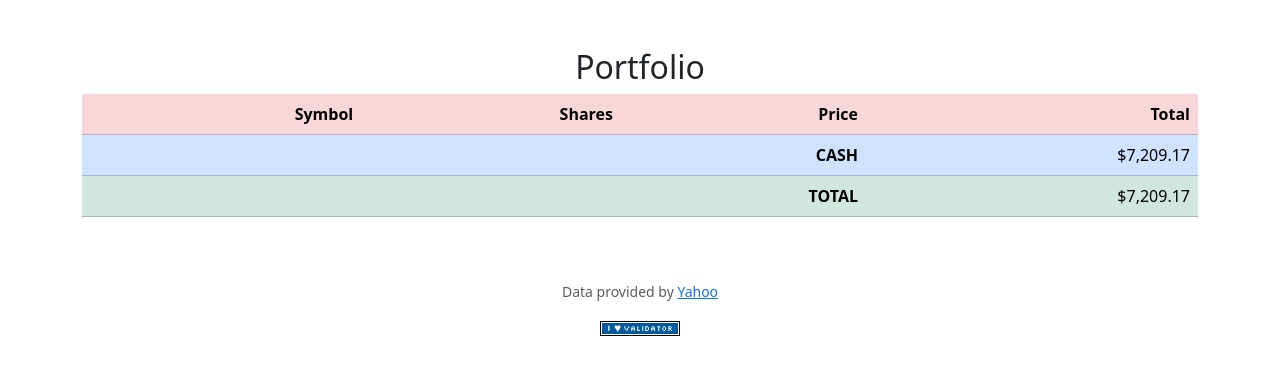
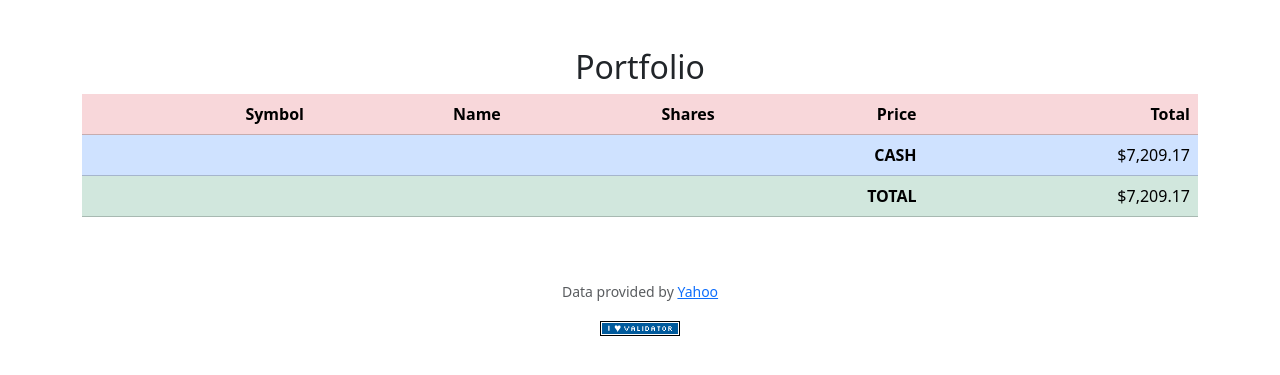
Before and after one commit to stan-artemyev/tradehub, a Flask app: page / in a window 1280 px wide. Shown: the part 76-451 px from the top of the page. Run offline with Flask 3, Linux system fonts and the light colour scheme; a user stored in the database is signed in; data comes from the database, SQL or seed files in the repository; both versions use the stored data as it was after the commit; some libraries are stand-ins or nearby versions.

Commit message:
add symbol_name + buy/sell to /index

```diff
--- a/app.py
+++ b/app.py
@@ -48,7 +48,7 @@ def index():
 
     # Query stocks DB to get stocks possessed and their amounts for a logged-in user
     stocks = db.execute(
-        "SELECT symbol, SUM(amount) AS sum FROM stocks WHERE user_id = ? GROUP BY symbol HAVING sum > 0",
+        "SELECT symbol, symbol_name, SUM(amount) AS sum FROM stocks WHERE user_id = ? GROUP BY symbol HAVING sum > 0",
         session["user_id"],
     )
 
@@ -62,6 +62,7 @@ def index():
         # Convert each stock price and stock total to USD format
         stock["total"] = usd(stock["total"])
         stock["price"] = usd(stock["price"])
+        # Get stock name
 
     # Query cash from DB
     user_cash = db.execute("SELECT cash FROM users WHERE id = ?", session["user_id"])[0]["cash"]
@@ -132,10 +133,14 @@ def buy():
             # Get current date/time and convert to SQL format YYYY-MM-DD HH:MM:SS
             date_time = datetime.now().strftime("%Y-%m-%d %H:%M:%S")
 
+            # Get stock name
+            symbol_name = get_data(symbol)["symbol_name"]
+
             # Buy stocks
             db.execute(
-                "INSERT INTO stocks (symbol, price, amount, date_time, user_id) VALUES (?, ?, ?, ?, ?)",
+                "INSERT INTO stocks (symbol, symbol_name, price, amount, date_time, user_id) VALUES (?, ?, ?, ?, ?, ?)",
                 symbol.upper(),
+                symbol_name,
                 price,
                 shares,
                 date_time,
@@ -162,7 +167,7 @@ def history():
 
     # Query transactions history from stocks table
     stocks = db.execute(
-        "SELECT symbol, price, amount, date_time FROM stocks WHERE user_id = ?",
+        "SELECT symbol, symbol_name, price, amount, date_time FROM stocks WHERE user_id = ?",
         session["user_id"],
     )
 
--- a/helpers.py
+++ b/helpers.py
@@ -164,6 +164,7 @@ def lookup(symbol):
         # CSV header: Date,Open,High,Low,Close,Adj Close,Volume
         quotes = list(csv.DictReader(response.content.decode("utf-8").splitlines()))
         price = round(float(quotes[-1]["Adj Close"]), 2)
+
         return {"price": price, "symbol": symbol}
     except (KeyError, IndexError, requests.RequestException, ValueError):
         return None
@@ -198,7 +199,7 @@ def get_data(symbol):
         volume = custom_humanize(stock_info.get("volume", 0))
         average_volume = custom_humanize(stock_info.get("averageVolume", 0))
         market_cap = custom_humanize(stock_info.get("marketCap", 0))
-        company_name = stock_info.get("longName", symbol)
+        symbol_name = stock_info.get("longName", symbol)
 
         # Look for dividend_yield in stock_info
         if "dividendYield" in stock_info:
@@ -246,7 +247,7 @@ def get_data(symbol):
             market = "Closed"
 
         return {"price": current_price, "previous_close": previous_close, "open_price": open_price, "volume": volume,
-                    "average_volume": average_volume, "market_cap": market_cap, "name": company_name, "dividend_yield": dividend_yield,
+                    "average_volume": average_volume, "market_cap": market_cap, "symbol_name": symbol_name, "dividend_yield": dividend_yield,
                     "pe": pe, "fifty_two_week_high": fifty_two_week_high, "fifty_two_week_low": fifty_two_week_low, "bid_price": bid_price,
                     "bid_size": bid_size, "ask_price": ask_price, "ask_size": ask_size, "day_high": day_high, "day_low": day_low, "currency": currency,
                     "current_time": current_time, "market": market, "symbol": symbol, "price_diff": price_diff, "price_diff_color": price_diff_color,
--- a/templates/history.html
+++ b/templates/history.html
@@ -10,6 +10,7 @@
         <thead class="table-danger">
             <tr>
                 <th style="text-align: left;">Symbol</th>
+                <th>Name</th>
                 <th>Shares</th>
                 <th>Price</th>
                 <th>Transacted</th>
@@ -23,13 +24,16 @@
                         {{ stock.symbol }}
                     </td>
                     <td>
+                        {{ stock.symbol_name }}
+                    </td>
+                    <td>
                         {{ stock.amount }}
                     </td>
                     <td>
                         {{ stock.price | usd }}
                     </td>
                     <td>
-                        {{ stock.date_time}}
+                        {{ stock.date_time }}
                     </td>
                 </tr>
             {% endfor %}
--- a/templates/index.html
+++ b/templates/index.html
@@ -10,6 +10,7 @@
         <thead class="table-danger">
             <tr>
                 <th>Symbol</th>
+                <th>Name</th>
                 <th>Shares</th>
                 <th>Price</th>
                 <th>Total</th>
@@ -19,8 +20,11 @@
         <!-- Loop through the DB to display stocks in this table -->
             {% for stock in stocks %}
                 <tr>
+                    <td style="text-align: left;">
+                        {{ stock.symbol }}
+                    </td>
                     <td>
-                        {{ stock.symbol }}
+                        {{ stock.symbol_name }}
                     </td>
                     <td>
                         {{ stock.sum }}
@@ -31,9 +35,20 @@
                     <td>
                         {{ stock.total }}
                     </td>
+                    <td style="text-align: center;">
+                        <input type="hidden" name="symbol" id="symbol" value="{{ stock.symbol }}">
+                        <div class="m-1">
+                            <input class="form-control mx-auto w-auto" name="shares" placeholder="Amount of shares" type="number" min="1">
+                        </div>
+                        <div class="btn-group" role="group" aria-label="Buy/Sell">
+                            <button type="button" class="btn btn-success" onclick="setAction('buy')">Buy</button>
+                            <button type="button" class="btn btn-danger" onclick="setAction('sell')">Sell</button>
+                        </div>
+                    </td>
                 </tr>
             {% endfor %}
             <tr class="table-primary">
+                <td></td>
                 <td></td>
                 <td></td>
                 <td>
@@ -44,6 +59,7 @@
                 </td>
             </tr>
             <tr class="table-success">
+                <td></td>
                 <td></td>
                 <td></td>
                 <td>
--- a/templates/login.html
+++ b/templates/login.html
@@ -5,7 +5,7 @@
 {% endblock %}
 
 {% block main %}
-<h4>Log in</h4>
+<h2>Log in</h2>
 <form action="/login" method="post">
     <div class="mb-3">
         <input autocomplete="off" autofocus class="form-control mx-auto w-auto" name="username" placeholder="Username" type="text">
--- a/templates/quoted.html
+++ b/templates/quoted.html
@@ -6,7 +6,7 @@
 
 {% block main %}
     <h2>
-        <b>{{ stock_data.symbol }}</b> ({{ stock_data.name }})
+        <b>{{ stock_data.symbol }}</b> ({{ stock_data.symbol_name }})
     </h2>
 
     <div class="d-inline-flex p-2">
@@ -33,7 +33,6 @@
                     <button type="button" class="btn btn-danger" onclick="setAction('sell')">Sell</button>
                 </div>
             </form>
-
         </div>
 
     </div>
```
Also changed, not shown: finance.db.
